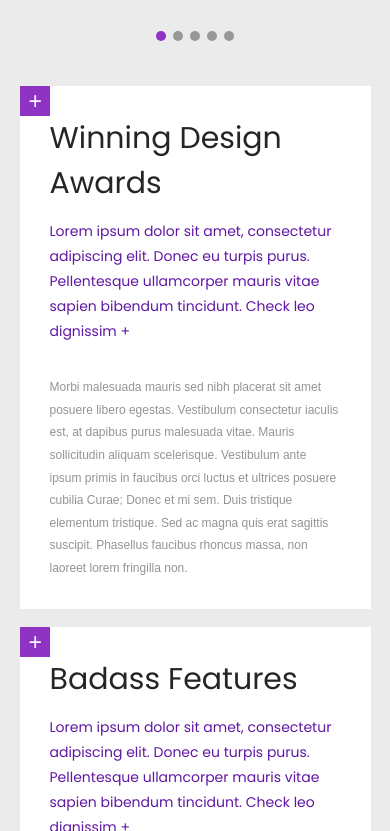
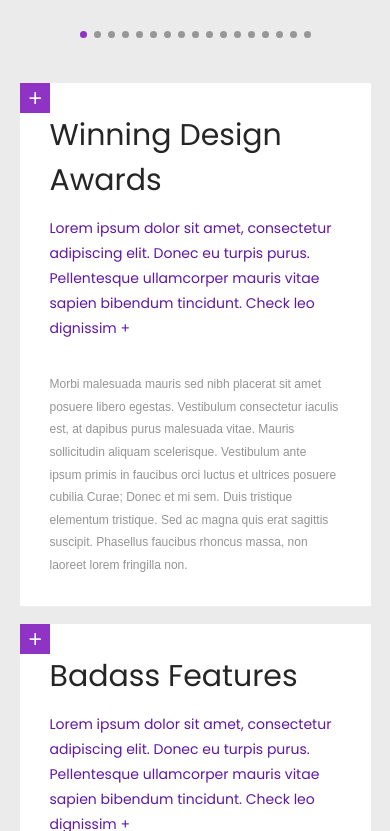
Before and after one commit to Oksana9494/travel, a plain HTML site: page index.html in a window 390 px wide. Shown: the part 2634-3465 px from the top of the page. Drawn offline with Linux system fonts and the light colour scheme.

Commit message:
responsive carousel

```diff
--- a/css/style.css
+++ b/css/style.css
@@ -468,6 +468,15 @@ button {
   cursor: pointer;
   transition: all 0.4s;
 }
+.dots-item_width970 {
+	display: none;
+}
+.dots-item_width768 {
+	display: none;
+}
+.dots-item_width500 {
+	display: none;
+}
 .dots-item.dots-item_active{
   	background-color: #8f33c4;
   	transition: all 0.8s;
@@ -657,6 +666,9 @@ button {
 		width: 720px;
 		margin: 27px auto 35px;
 	}
+	.dots-item_width970 {
+		display: inline-block;
+	}
 }
 @media screen and (max-width: 960px) {
 	.container {
@@ -695,14 +707,10 @@ button {
 		width: 100%;
 	}
 }
-/*@media screen and (max-width: 785px) {
-	.carousel {
-		width: 480px;
-	}
-}*/
+
 @media screen and (max-width: 768px) {
 	.header {
-		padding-bottom: 100px;
+		padding-bottom: 50px;
 	}
 	.inner {
 		flex-direction: column;
@@ -729,6 +737,9 @@ button {
 	}
 	.carousel {
 		width: 480px;
+	}
+	.dots-item_width768 {
+		display: inline-block;
 	}
 	.footer {
 		padding-bottom: 130px;
@@ -783,6 +794,7 @@ button {
 	}
 	.menu-item:hover .menu-link {
 		padding-bottom: 10px;
+		margin-top: -25px;
 	}
 	.menu-item:hover .menu-link p {
 		display: block;
@@ -836,6 +848,13 @@ button {
 	.carousel {
 		width: 240px;
 	}
+	.dots-item {
+		width: 7px;
+		height: 7px;
+	}
+	.dots-item_width500 {
+		display: inline-block;
+	}
 	.block-socials__link {
 		margin-right: 20px;
 	}
--- a/index.html
+++ b/index.html
@@ -292,6 +292,18 @@
 	     			<span class="dots-item"></span>
 	     			<span class="dots-item"></span>
 	     			<span class="dots-item"></span>
+	     			<span class="dots-item dots-item_width970"></span>
+	     			<span class="dots-item dots-item_width768"></span>
+	     			<span class="dots-item dots-item_width768"></span>
+	     			<span class="dots-item dots-item_width768"></span>
+	     			<span class="dots-item dots-item_width500"></span>
+	     			<span class="dots-item dots-item_width500"></span>
+	     			<span class="dots-item dots-item_width500"></span>
+	     			<span class="dots-item dots-item_width500"></span>
+	     			<span class="dots-item dots-item_width500"></span>
+	     			<span class="dots-item dots-item_width500"></span>
+	     			<span class="dots-item dots-item_width500"></span>
+	     			<span class="dots-item dots-item_width500"></span>
 				</div>
 			</div>
 			<div class="block-text">
--- a/js/carousel.js
+++ b/js/carousel.js
@@ -62,3 +62,4 @@ function dotMove(i) {
 
 
 [...carouselDots].forEach((dot, i) => dot.addEventListener('click', dotMove.bind(dot, i)));
+[...carouselDots].forEach((dot, i) => dot.addEventListener('touchmove', dotMove.bind(dot, i)));
```
Also changed, not shown: доделать.txt.
